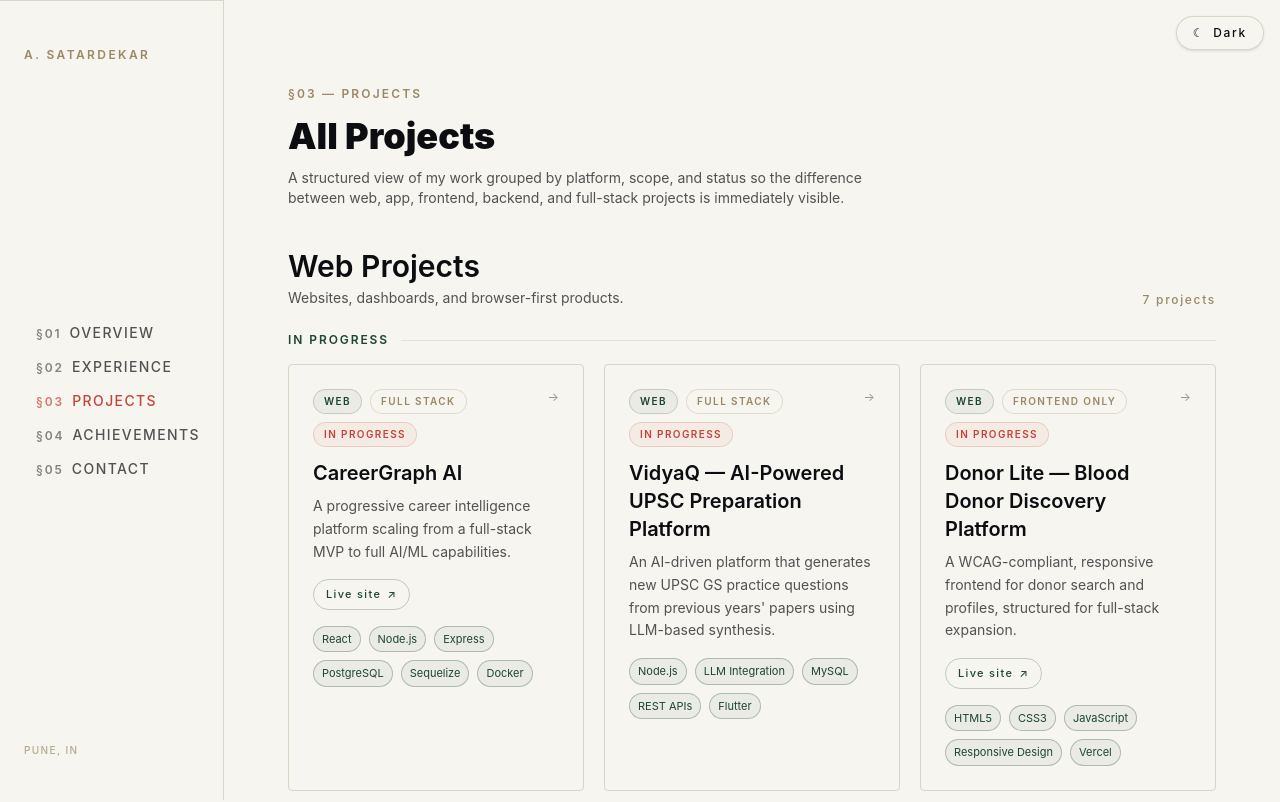
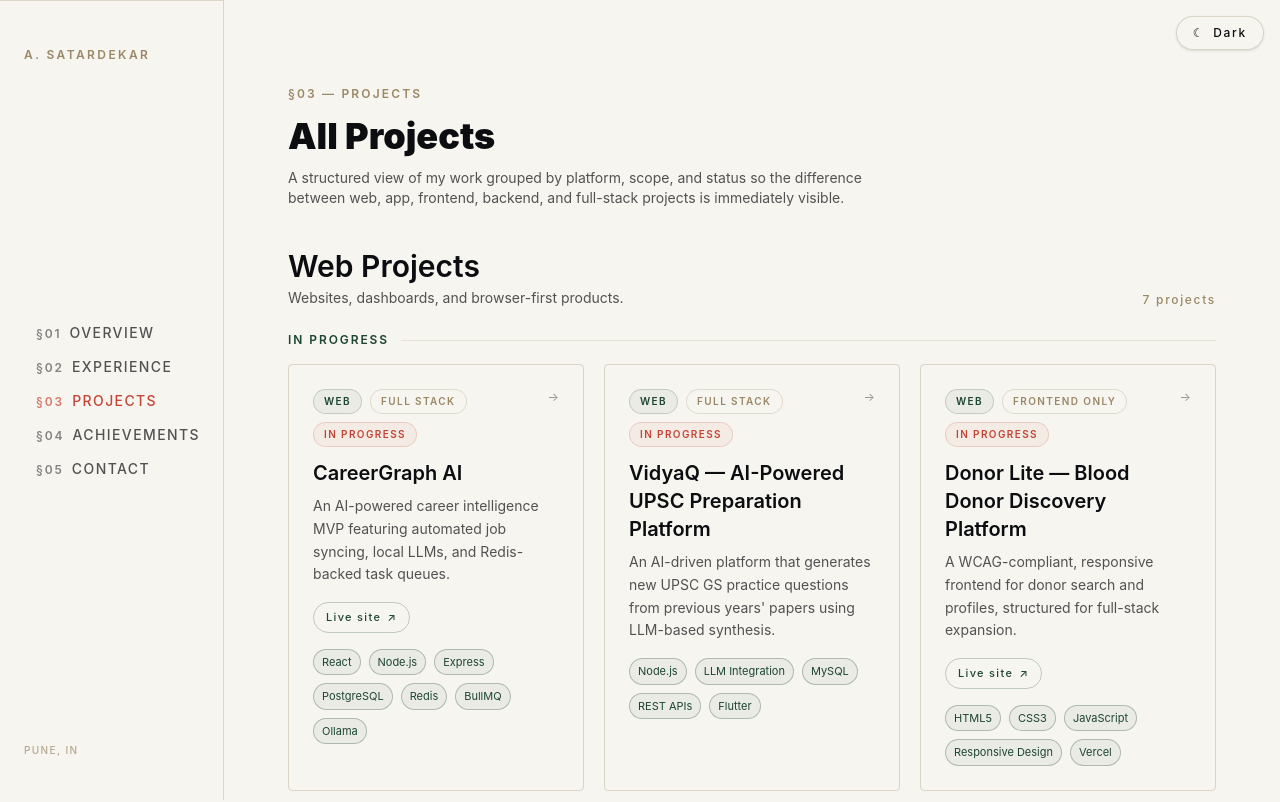
Before and after one commit to Aary23S/aary-portfolio, a React (Vite) app: page /projects in a window 1280 px wide. Shown: the top 802 px of the page. Built offline with nearby package versions, Linux system fonts and the light colour scheme.

Commit message:
Building Core CareerGraph MVP

```diff
--- a/src/data/projects.ts
+++ b/src/data/projects.ts
@@ -5,22 +5,24 @@ export const projects: ProjectEntry[] = [
     slug: "careergraph-ai",
     title: "CareerGraph AI",
     summary:
-      "A progressive career intelligence platform scaling from a full-stack MVP to full AI/ML capabilities.",
+      "An AI-powered career intelligence MVP featuring automated job syncing, local LLMs, and Redis-backed task queues.",
     description: [
-      "CareerGraph AI is a career intelligence platform designed to be built progressively.",
-      "It started with a reliable full-stack MVP and is scaling toward AI, ML, MLOps, cloud, observability, and production-scale capabilities."
+      "CareerGraph AI is a robust career intelligence platform built to aggregate and analyze job opportunities.",
+      "The MVP includes background synchronization for Adzuna and Gmail LinkedIn alerts, distributed task processing with BullMQ and Redis, and AI evaluation powered by local LLMs (Ollama) and embedding models.",
+      "It also features a Telegram bot integration for real-time alerts and user interaction."
     ],
     status: "in-progress",
     platform: "web",
     scope: "full-stack",
     startDate: "2026-08",
     endDate: "present",
-    stack: ["React", "Node.js", "Express", "PostgreSQL", "Sequelize", "Docker"],
+    stack: ["React", "Node.js", "Express", "PostgreSQL", "Redis", "BullMQ", "Ollama"],
     liveUrl: "https://careergraph-ai-fawn.vercel.app/",
     highlights: [
-      "Progressive architecture scaling to AI/ML and MLOps",
-      "Full-stack MVP with Node.js, Express, and PostgreSQL",
-      "Dockerized development and deployment workflows",
+      "Job aggregation via Adzuna API and Gmail/LinkedIn alerts",
+      "Scalable background worker architecture using Redis and BullMQ",
+      "AI evaluation and embeddings via Ollama and Groq",
+      "Real-time notifications via integrated Telegram Bot",
     ],
   },
   {
```
